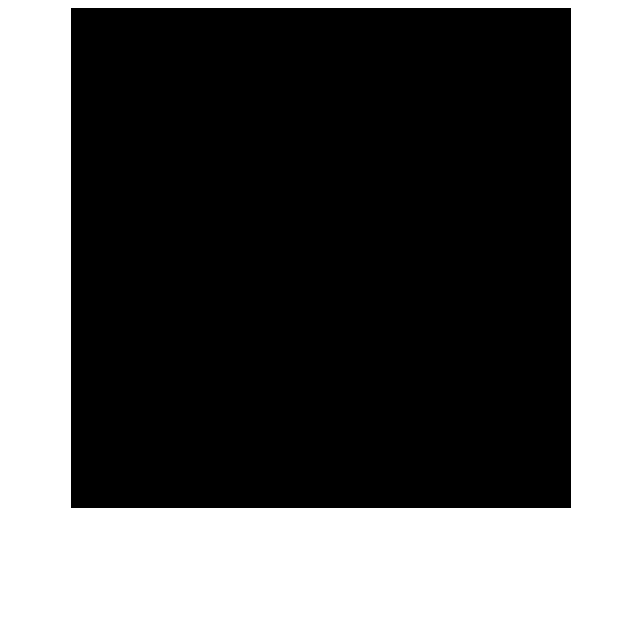
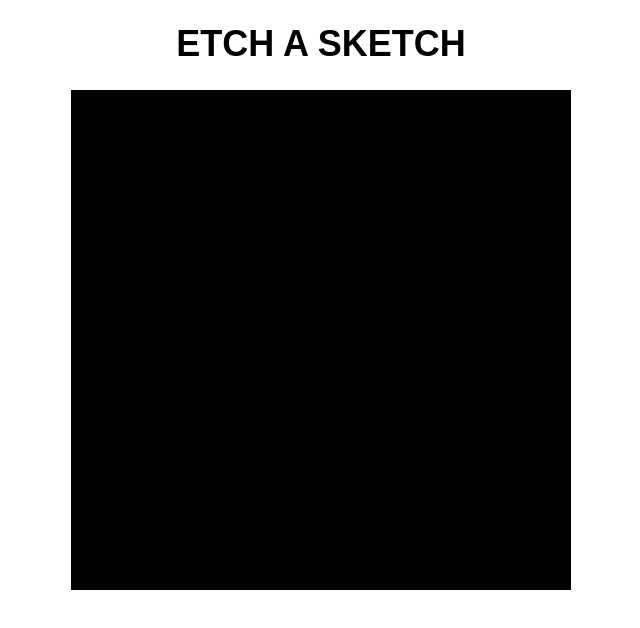
Before and after one commit to fawaaazi/Etch-a-Sketch, a plain HTML site: page index.html in a window 1280 px wide. Shown: the whole page, without its empty margins (319-959 px from the left). Drawn offline with Linux system fonts and the light colour scheme.

Commit message:
header added

```diff
--- a/index.html
+++ b/index.html
@@ -7,6 +7,11 @@
     <link rel="stylesheet" href="style.css">
 </head>
 <body>
+    <section class="header">
+        <div>
+            ETCH A SKETCH
+        </div>
+    </section>
     <section class="container">
         <div class="grid">
 
--- a/style.css
+++ b/style.css
@@ -1,3 +1,18 @@
+.header{
+    display: flex;
+    align-items:center;
+    justify-content: center;
+
+}
+.header div{
+    padding: 15px;
+    font-size: 36px;
+    font-weight: 900;
+    color: black;
+    font-family:Arial, Helvetica, sans-serif;
+    padding-bottom: 25px;
+
+}
 .container{
     display: flex;
     align-items: center;
```
